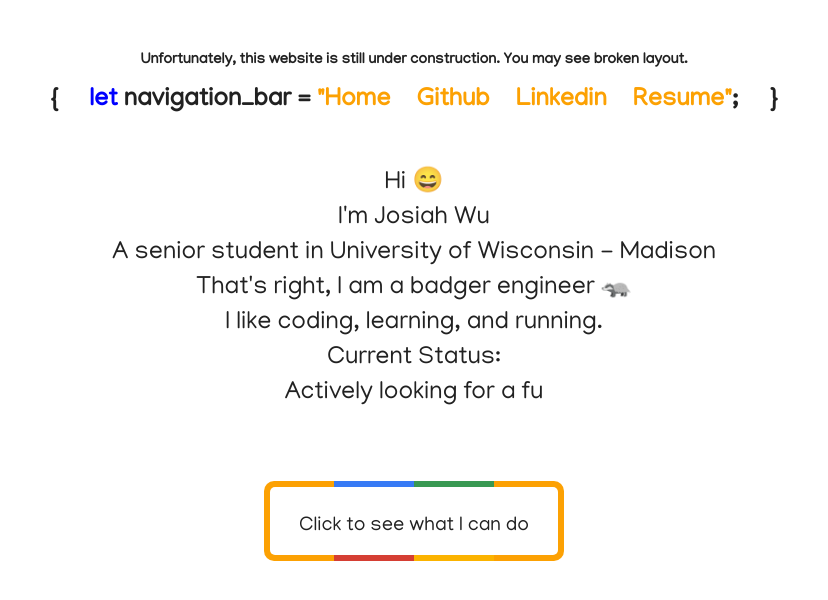
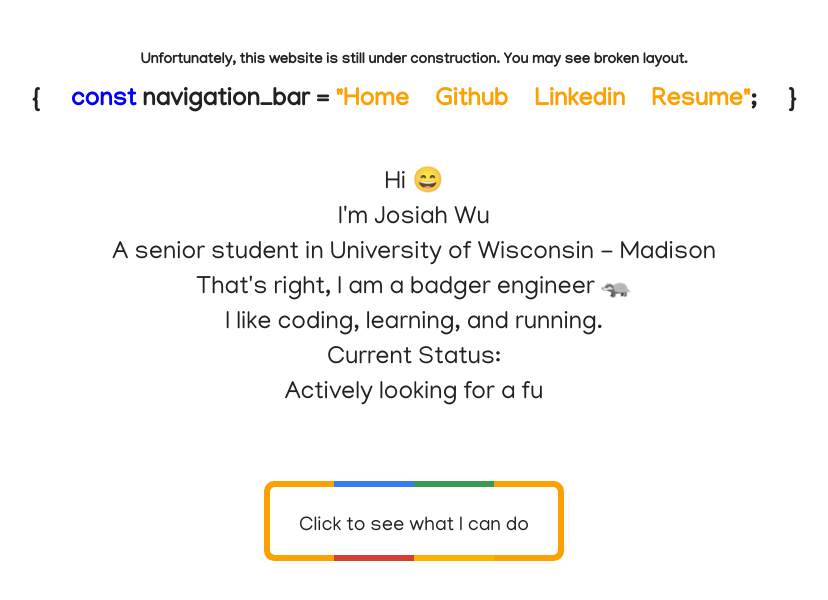
Before and after one commit to JWhoops/site, a website: page index.html in a window 1280 px wide. Shown: the whole page, without its empty margins (226-1054 px from the left). Drawn offline with nearby package versions, Linux system fonts and the light colour scheme.

Commit message:
change let to const

```diff
--- a/index.html
+++ b/index.html
@@ -21,7 +21,7 @@
         Unfortunately, this website is still under construction. You may see
         broken layout.
       </p>
-      {&emsp; <span style="color:blue;">let</span> navigation_bar =
+      {&emsp; <span style="color:blue;">const</span> navigation_bar =
       <span style="color: #fca103"
         >"<a style="margin-left: 0;" href="https://q835771840.github.io/site/">Home</a>
         <a target="_blank" href="https://github.com/q835771840">Github</a>
```
